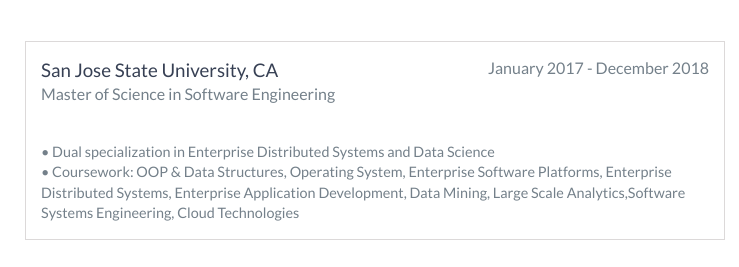
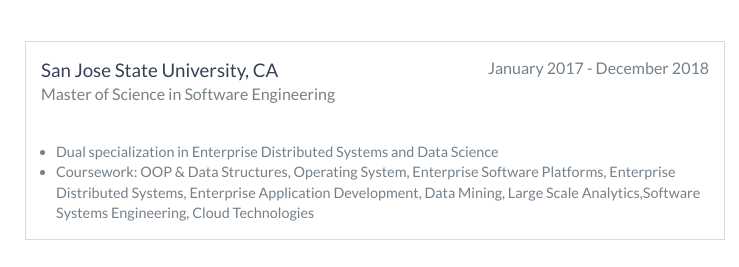
Before and after one commit to vinayaknigam90/vinayaknigam90.github.io, a website: page index.html in a window 1280 px wide. Shown: the part 2060-2327 px from the top of the page, 265-1004 px from the left. Drawn offline with nearby package versions, Linux system fonts and the light colour scheme.

Commit message:
Adding changes to index.html

```diff
--- a/index.html
+++ b/index.html
@@ -144,10 +144,14 @@
             <span class="education-date">January 2017 - December 2018</span>
             <h4>Master of Science in Software Engineering</h4>
             <p>
-                <br/>• Dual specialization in Enterprise Distributed Systems and Data Science
-                <br/>• Coursework: OOP & Data Structures, Operating System, Enterprise Software Platforms, Enterprise Distributed
-                Systems, Enterprise Application Development, Data Mining, Large Scale Analytics,Software Systems Engineering,
-                Cloud Technologies
+                <ul>
+                    <br/>
+                    <li/>Dual specialization in Enterprise Distributed Systems and Data Science
+                    <br/>
+                    <li/>Coursework: OOP & Data Structures, Operating System, Enterprise Software Platforms, Enterprise Distributed
+                    Systems, Enterprise Application Development, Data Mining, Large Scale Analytics,Software Systems Engineering,
+                    Cloud Technologies
+                </ul>
 
             </p>
         </div>
```
